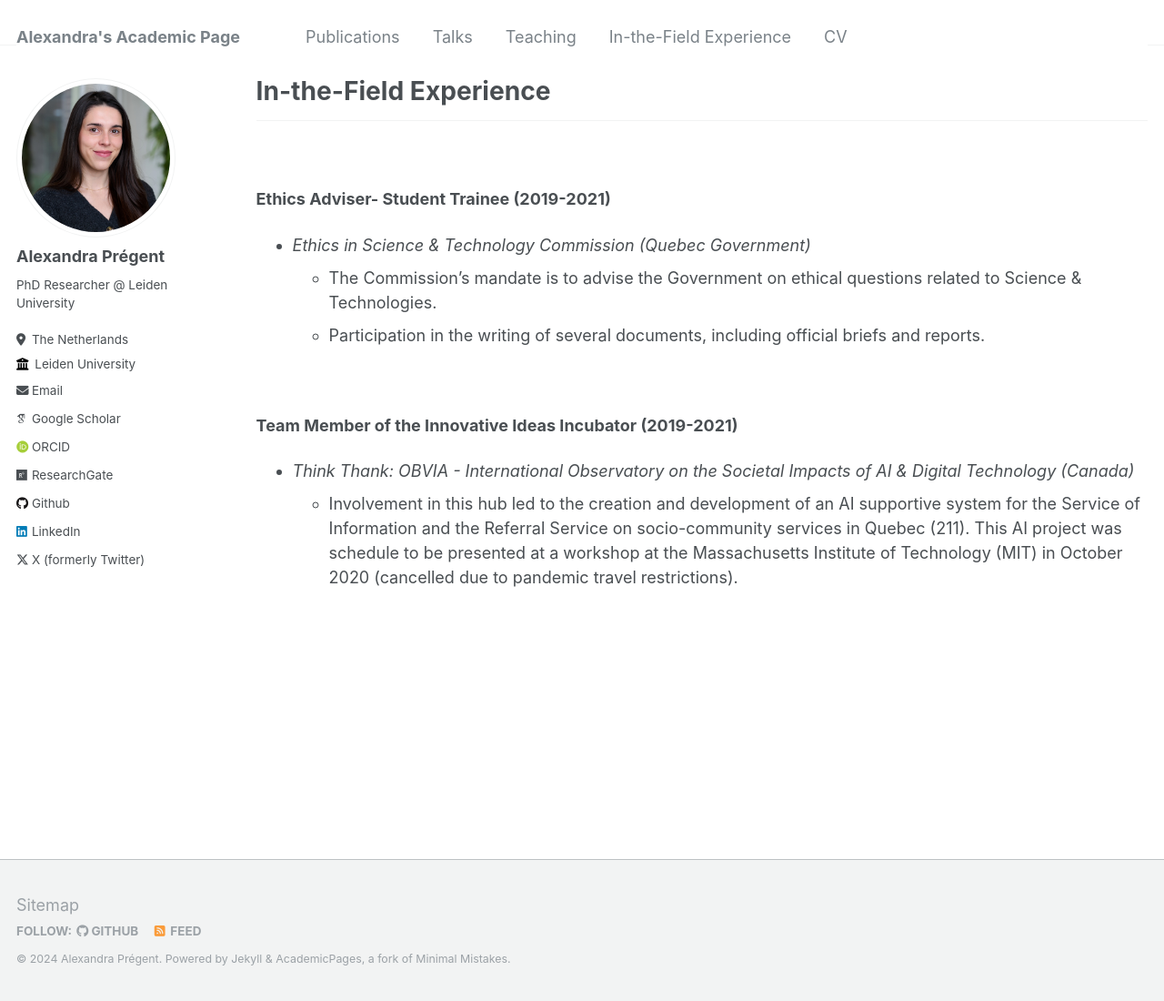
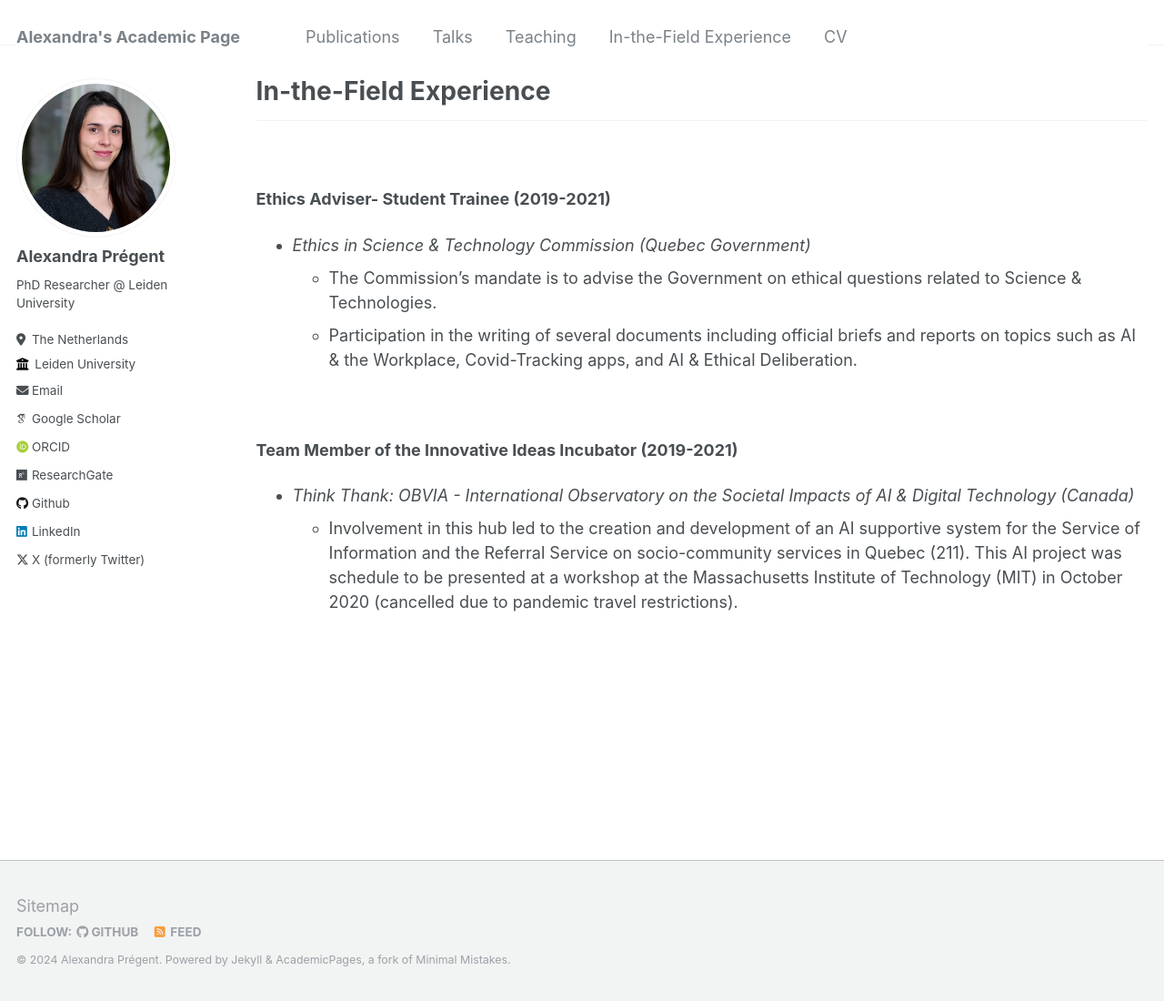
Before and after one commit to AlexandraPregent/AlexandraPregent.github.io, a Jekyll site: the page built from _pages/portfolio.md, in a window 1280 px wide and 1100 px high. Shown: the whole window at 91% size. Built offline with Jekyll 4.4.1, drawn with Linux system fonts in a browser that asks for light colours; some web fonts are replaced.

Commit message:
Update portfolio.md

```diff
--- a/_pages/portfolio.md
+++ b/_pages/portfolio.md
@@ -16,7 +16,7 @@ redirect_from:
 **Ethics Adviser- Student Trainee (2019-2021)**
 * *Ethics in Science & Technology Commission (Quebec Government)*
   * The Commission's mandate is to advise the Government on ethical questions related to Science & Technologies.
-  * Participation in the writing of several documents, including official briefs and reports.
+  * Participation in the writing of several documents including official briefs and reports on topics such as AI & the Workplace, Covid-Tracking apps, and AI & Ethical Deliberation.
 
 
 \
```
